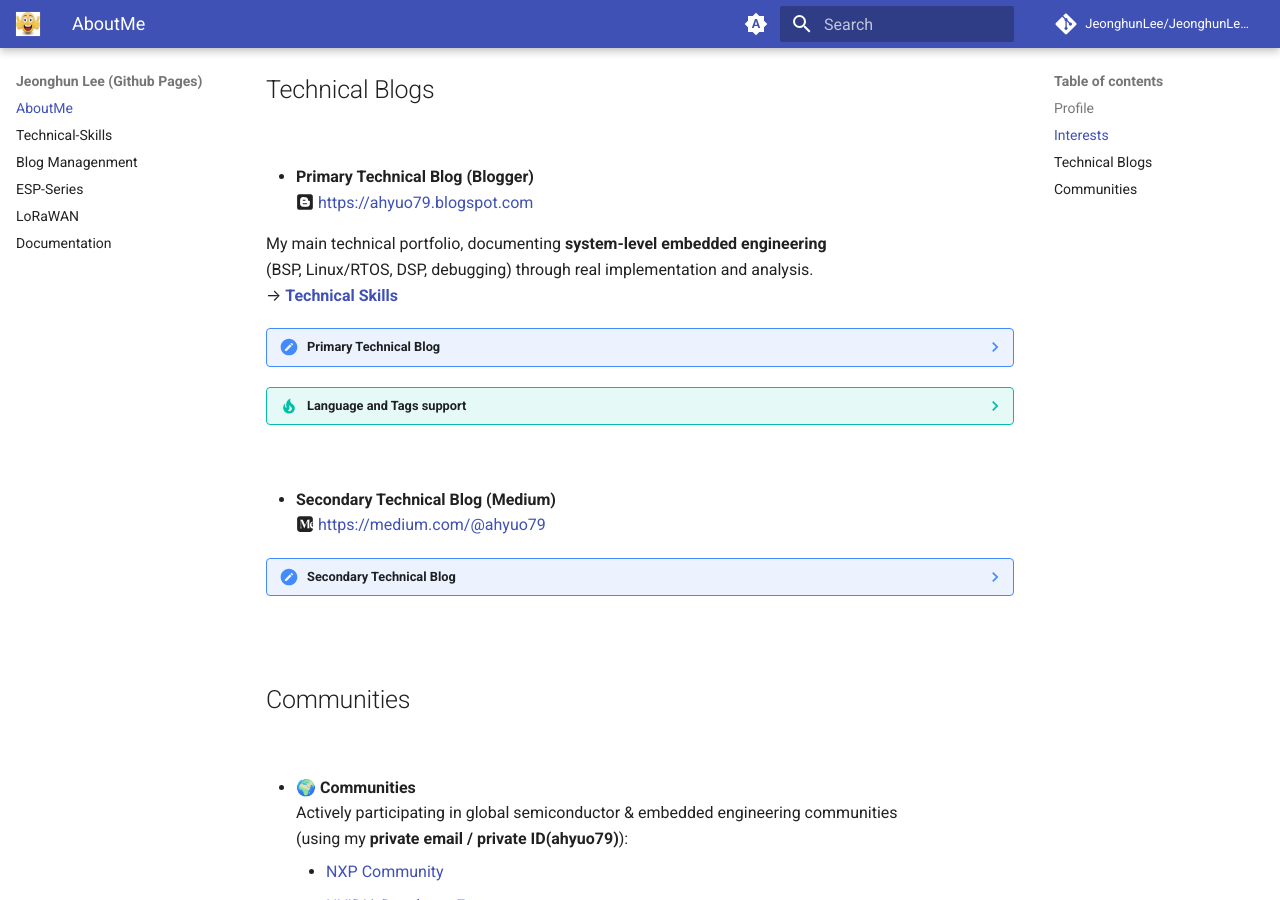
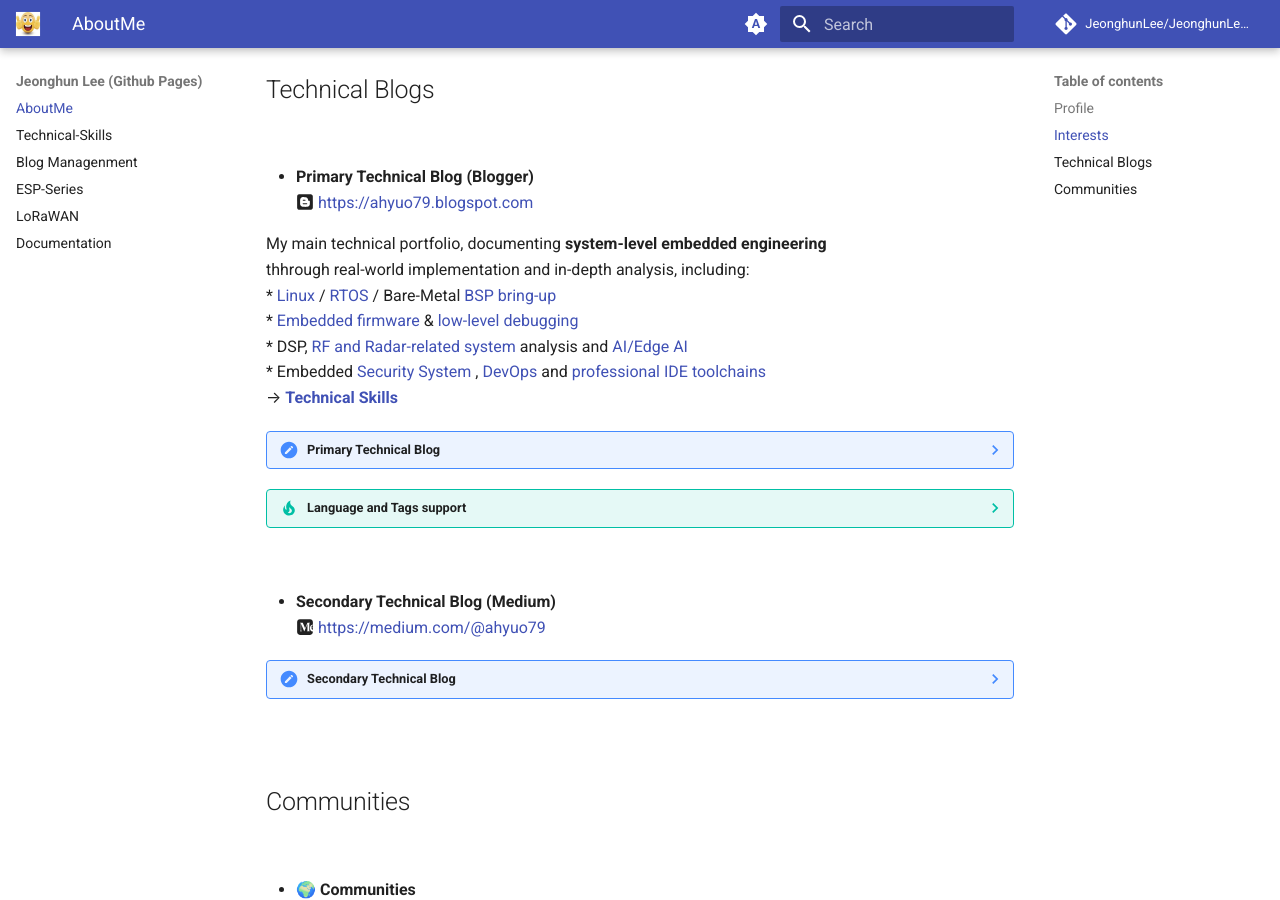
Before and after one commit to JeonghunLee/JeonghunLee.github.io, an MkDocs documentation site: the page built from docs/index.md, in a window 1280 px wide and 900 px high, scrolled down 850 px. Built offline with MkDocs 1.6.1 and Material for MkDocs 9.7.7, drawn with Linux system fonts in a browser that asks for light colours; comment, search, counter and statistics services are not loaded.

Commit message:
update it

```diff
--- a/docs/index.md
+++ b/docs/index.md
@@ -43,7 +43,11 @@ where timing, reliability, and cross-domain interactions are critical.
 :fontawesome-brands-blogger:  https://ahyuo79.blogspot.com
 
 My main technical portfolio, documenting **system-level embedded engineering**
-(BSP, Linux/RTOS, DSP, debugging) through real implementation and analysis.
+thhrough real-world implementation and in-depth   analysis, including:
+* [Linux](project_technical_skills.md#technical-blog-bsp-yocto) / [RTOS](project_technical_skills.md#technical-blog-bsp-sram) / Bare-Metal [BSP bring-up](project_technical_skills.md#technical-blog-bsp-bringup)
+* [Embedded firmware](project_technical_skills.md#technical-blog-bsp-main) & [low-level debugging](project_technical_skills.md#technical-blog-bsp-debug)
+* DSP, [RF and Radar-related system](project_technical_skills.md#technical-blog-rf) analysis and [AI/Edge AI](project_technical_skills.md#technical-blog-ai)
+* Embedded [Security System](project_technical_skills.md#technical-blog-security) , [DevOps](project_technical_skills.md#technical-blog-devops) and [professional IDE toolchains](project_technical_skills.md#technical-blog-ide)
 → **[Technical Skills](project_technical_skills.md)**
 
 ??? note "Primary Technical Blog"
```
